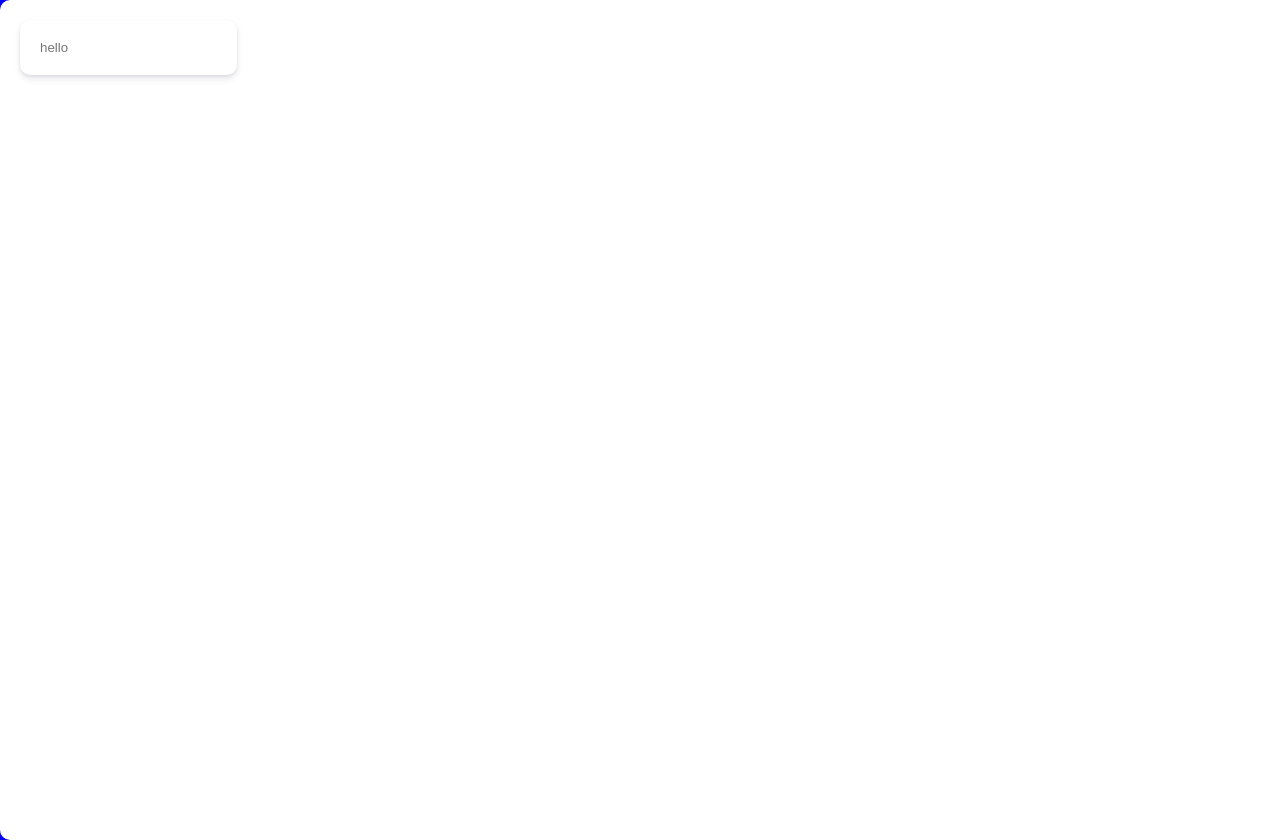
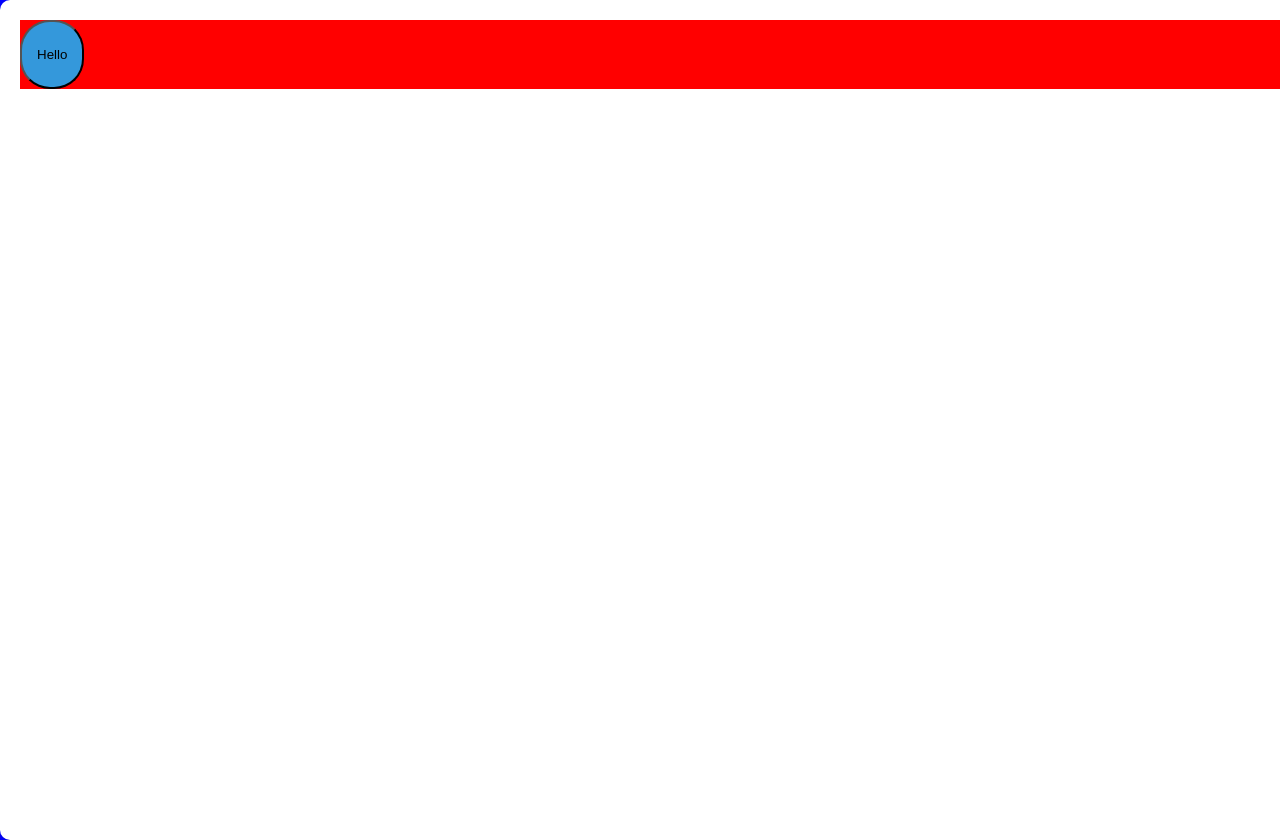
Before and after one commit to oinochoe/styled_component, a React (Create React App) app: page / in a window 1280 px wide. Shown: the top 840 px of the page. Built offline with nearby package versions, Linux system fonts and the light colour scheme.

Commit message:
Theme 사용

```diff
--- a/src/App.js
+++ b/src/App.js
@@ -1,5 +1,6 @@
 import React, { Component } from 'react';
-import styled, { createGlobalStyle, css, keyframes } from 'styled-components';
+import styled, { createGlobalStyle, css, keyframes, ThemeProvider } from 'styled-components';
+import theme from './theme';
 
 const GlobalStyle = createGlobalStyle`
     body {
@@ -69,14 +70,33 @@ const Input = styled.input.attrs({
     ${awesomeCard}
 `;
 
+const Card = styled.div`
+    background-color: red;
+`;
+
+const Buttons = styled.button`
+    border-radius: 30px;
+    padding: 25px 15px;
+    background-color: ${(props) => props.theme.mainColor};
+`;
+
+const Form = () => (
+    <Card>
+        <Buttons>Hello</Buttons>
+    </Card>
+);
+
 class App extends Component {
     render() {
         return (
             <React.Fragment>
                 <GlobalStyle />
-                <Container>
-                    <Input placeholder='hello' />
-                </Container>
+                <ThemeProvider theme={theme}>
+                    <Container>
+                        {/* <Input placeholder='hello' /> */}
+                        <Form />
+                    </Container>
+                </ThemeProvider>
                 {/* <Container>
                     <Button>Hello</Button>
                     <Button danger duration={1} delay={2}>
--- /dev/null
+++ b/src/theme.js
@@ -0,0 +1,7 @@
+const theme = {
+    mainColor: '#3498db',
+    dangerColor: '#e74c3c',
+    successColor: '#2ecc71',
+};
+
+export default theme;
```
